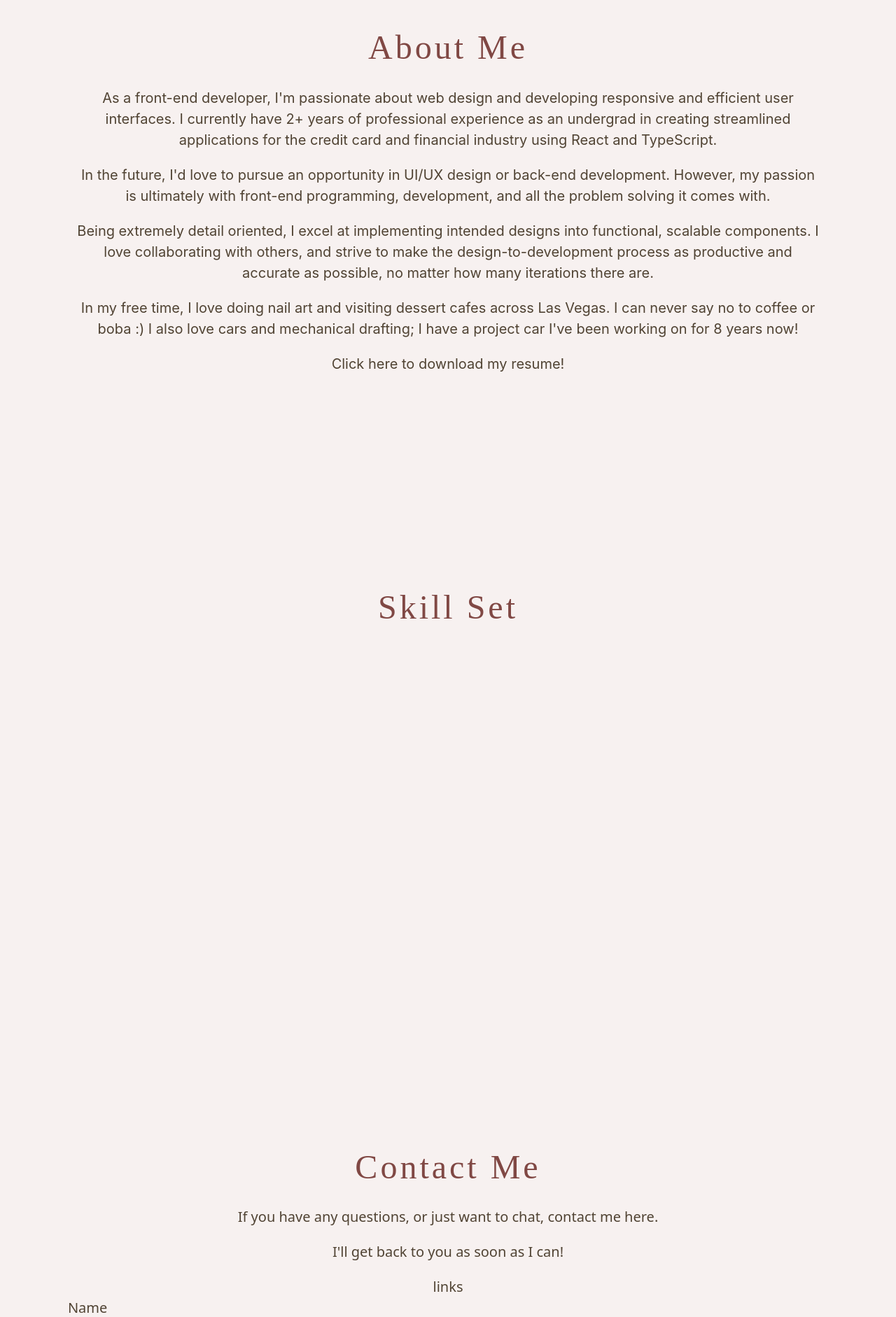
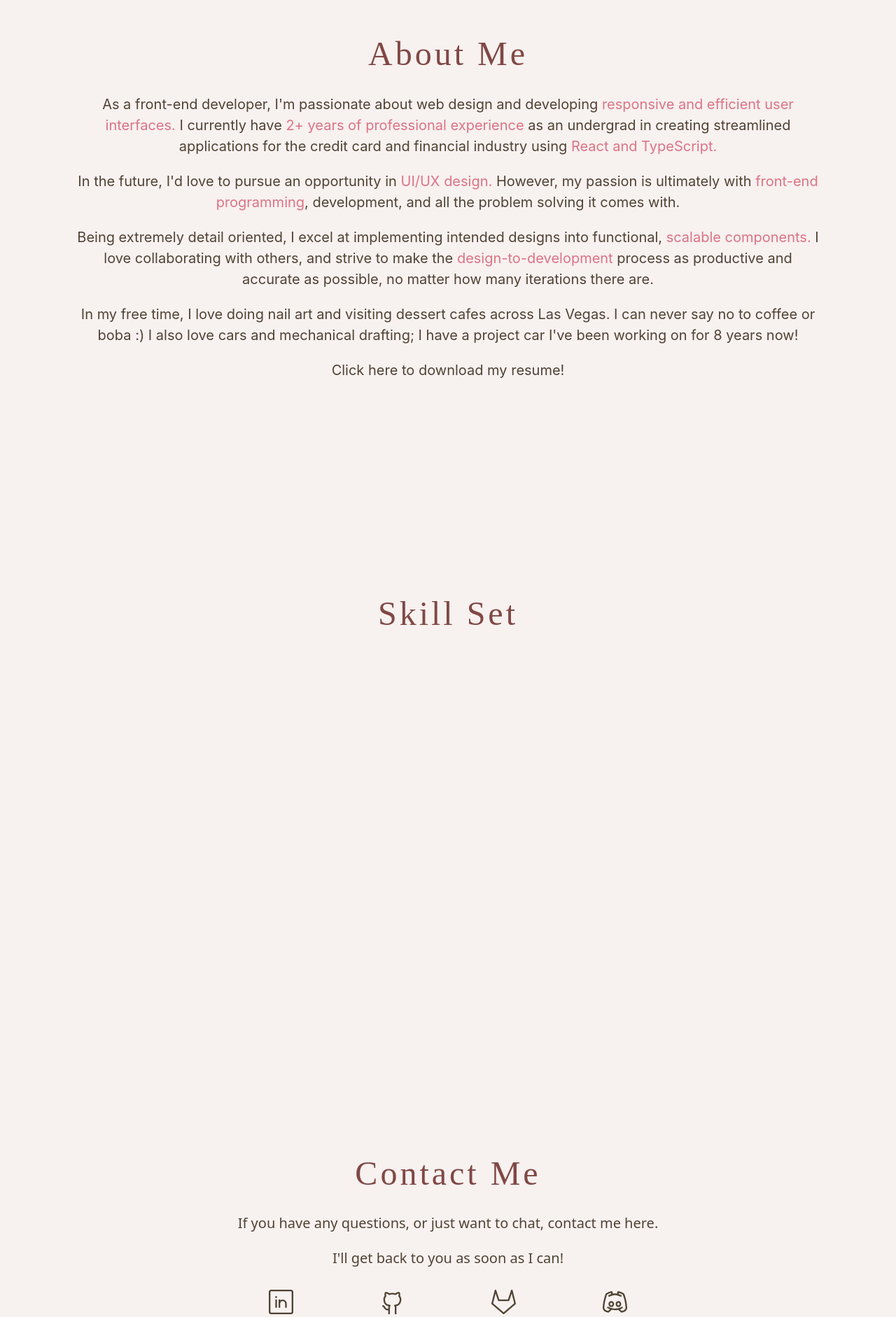
Before and after one commit to jenawen/me, a React (Vite) app: page / in a window 1280 px wide. Shown: the part 2820-4702 px from the top of the page at 70% size. Built offline with nearby package versions, Linux system fonts and the light colour scheme; a web font is replaced by a local one.

Commit message:
about me, css things

```diff
--- a/src/components/AboutMe/index.tsx
+++ b/src/components/AboutMe/index.tsx
@@ -8,23 +8,34 @@
       <div className="aboutme-text">
         <p>
           As a front-end developer, I'm passionate about web design and
-          developing responsive and efficient user interfaces. I currently have
-          2+ years of professional experience as an undergrad in creating
-          streamlined applications for the credit card and financial industry
-          using React and TypeScript.
+          developing{" "}
+          <span style={{ color: "#DC7384" }}>
+            responsive and efficient user interfaces.{" "}
+          </span>{" "}
+          I currently have{" "}
+          <span style={{ color: "#DC7384" }}>
+            2+ years of professional experience
+          </span>{" "}
+          as an undergrad in creating streamlined applications for the credit
+          card and financial industry using{" "}
+          <span style={{ color: "#DC7384" }}> React and TypeScript.</span>
         </p>
         <p>
-          In the future, I'd love to pursue an opportunity in UI/UX design or
-          back-end development. However, my passion is ultimately with front-end
-          programming, development, and all the problem solving it comes with.{" "}
+          In the future, I'd love to pursue an opportunity in{" "}
+          <span style={{ color: "#DC7384" }}> UI/UX design. </span>
+          However, my passion is ultimately with{" "}
+          <span style={{ color: "#DC7384" }}>front-end programming</span>,
+          development, and all the problem solving it comes with.{" "}
         </p>
 
         <p>
           Being extremely detail oriented, I excel at implementing intended
-          designs into functional, scalable components. I love collaborating
-          with others, and strive to make the design-to-development process as
-          productive and accurate as possible, no matter how many iterations
-          there are.
+          designs into functional,{" "}
+          <span style={{ color: "#DC7384" }}>scalable components.</span> I love
+          collaborating with others, and strive to make the
+          <span style={{ color: "#DC7384" }}> design-to-development</span>{" "}
+          process as productive and accurate as possible, no matter how many
+          iterations there are.
         </p>
 
         <p>
--- a/src/components/ContactMe/index.css
+++ b/src/components/ContactMe/index.css
@@ -1,5 +1,5 @@
 .cm-parent {
-  height: 110vh;
+  height: 115vh;
   width: 100%;
   display: flex;
   flex-direction: column;
@@ -27,7 +27,19 @@
   }
 }
 
+.cm-links {
+  display: flex;
+  flex-direction: row;
+  flex-wrap: wrap;
+  justify-content: space-between;
+  align-items: center;
+  align-content: stretch;
+  width: 40%;
+  padding-top: 10px;
+}
+
 .cm-form {
+  padding-top: 20px;
   width: 90vw;
   display: flex;
   flex-direction: column;
@@ -75,3 +87,13 @@
   background-color: #f8bebb;
   box-shadow: none;
 }
+.cm-l {
+  width: 35px;
+  filter: invert(23%) sepia(41%) saturate(336%) hue-rotate(353deg)
+    brightness(95%) contrast(88%);
+}
+
+.cm-l:hover {
+  filter: invert(45%) sepia(77%) saturate(4167%) hue-rotate(327deg)
+    brightness(111%) contrast(82%);
+}
--- a/src/components/ContactMe/index.tsx
+++ b/src/components/ContactMe/index.tsx
@@ -1,4 +1,9 @@
 import "./index.css";
+
+import linkedin from "../../assets/linkedin.svg";
+import github from "../../assets/github.svg";
+import gitlab from "../../assets/gitlab.svg";
+import discord from "../../assets/discord.svg";
 
 const ContactMe = (props: any) => {
   const { pageType } = props;
@@ -45,7 +50,30 @@
         <p>I'll get back to you as soon as I can!</p>
       </div>
 
-      {pageType === "desktop" ? <div className="cm-links">links</div> : null}
+      {pageType === "desktop" ? (
+        <div className="cm-links">
+          <img
+            onClick={() =>
+              window.open("https://www.linkedin.com/in/jena-adkins/", "_blank")
+            }
+            className="cm-l"
+            src={linkedin}
+          />
+          <img
+            onClick={() => window.open("https://github.com/jenawen", "_blank")}
+            className="cm-l"
+            src={github}
+          />
+          <img
+            onClick={() =>
+              window.open("https://gitlab.com/jenaadkins", "_blank")
+            }
+            className="cm-l"
+            src={gitlab}
+          />
+          <img className="cm-l" src={discord} />
+        </div>
+      ) : null}
 
       <div className="cm-form">
         <form action={form_ep} onSubmit={handleSubmit} method="POST">
--- a/src/components/Portfolio/Portfolio/index.css
+++ b/src/components/Portfolio/Portfolio/index.css
@@ -21,7 +21,7 @@
 }
 
 .see-more {
-  font-size: large;
+  font-size: x-large;
 }
 .see-more:hover {
   text-decoration: underline;
--- a/src/components/Portfolio/Portfolio/index.tsx
+++ b/src/components/Portfolio/Portfolio/index.tsx
@@ -167,6 +167,8 @@
                 </p>
               </>
             }
+            live={"https://github.com/jenawen/sawara"}
+            viewText={"View GitHub Repository"}
             type={"2"}
             img={sawara}
           />
--- a/src/components/Portfolio/PortfolioTemplate/index.css
+++ b/src/components/Portfolio/PortfolioTemplate/index.css
@@ -34,6 +34,20 @@
 }
 
 .desc-1 {
+  width: 580px;
+  height: auto;
+  position: relative;
+  z-index: 1;
+  background-color: #dc7384;
+  border-radius: 10px;
+  padding: 12px;
+  margin-top: -2%;
+  margin-left: 25%;
+  color: #f7f5f0;
+  letter-spacing: 0.4px;
+  font-size: large;
+
+  @media screen and (max-width: 1366px) {
     width: 520px;
     height: auto;
     position: relative;
@@ -45,8 +59,23 @@
     margin-left: 35%;
     color: #f7f5f0;
     letter-spacing: 0.4px;
+    font-size: medium;
+  }
 }
 .desc-2 {
+  width: 580px;
+  height: auto;
+  position: relative;
+  z-index: 1;
+  background-color: #f8bebb;
+  border-radius: 10px;
+  padding: 12px;
+  margin-top: -2%;
+  margin-left: 25%;
+  letter-spacing: 0.4px;
+  font-size: large;
+
+  @media screen and (max-width: 1366px) {
     width: 520px;
     height: auto;
     position: relative;
@@ -57,6 +86,8 @@
     margin-top: -5%;
     margin-left: 35%;
     letter-spacing: 0.4px;
+    font-size: medium;
+  }
 }
 
 .side-text {
```
Lines whose indentation alone changed are shown as unchanged.
